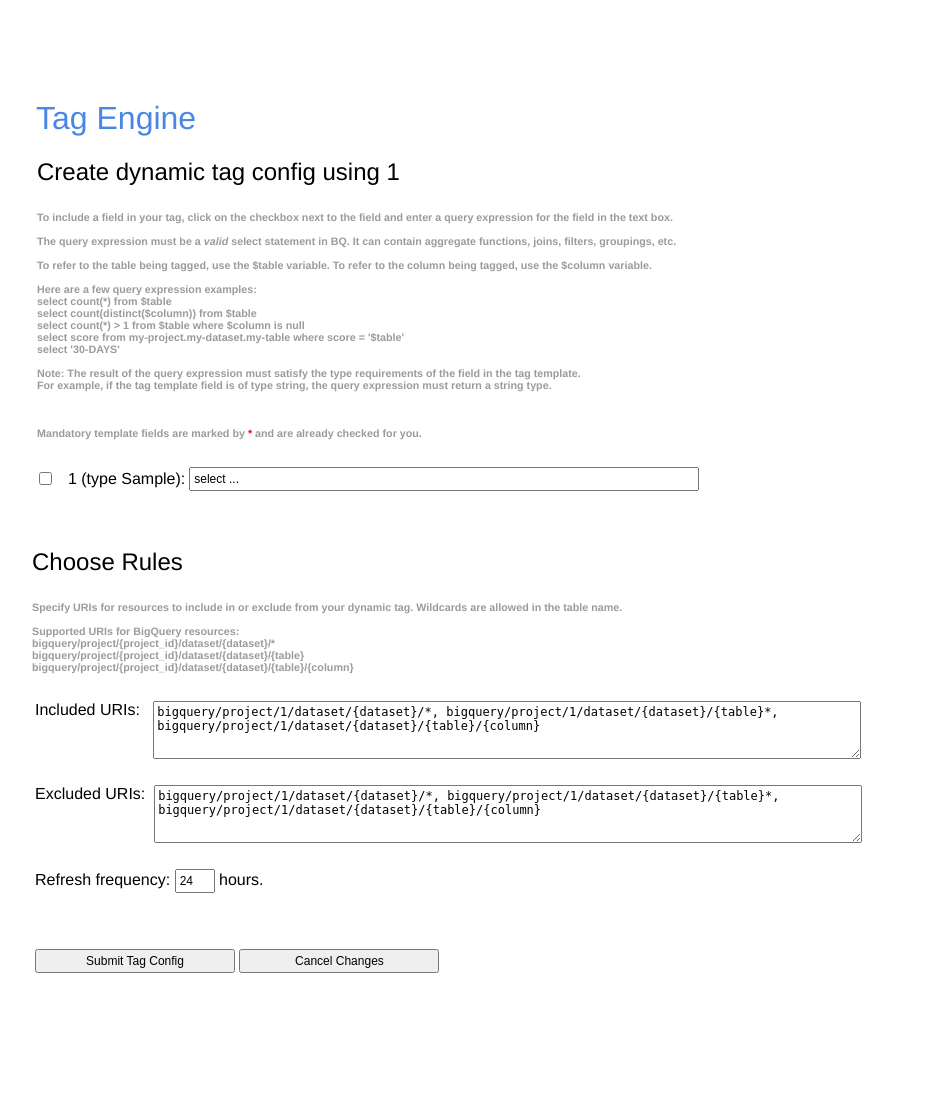
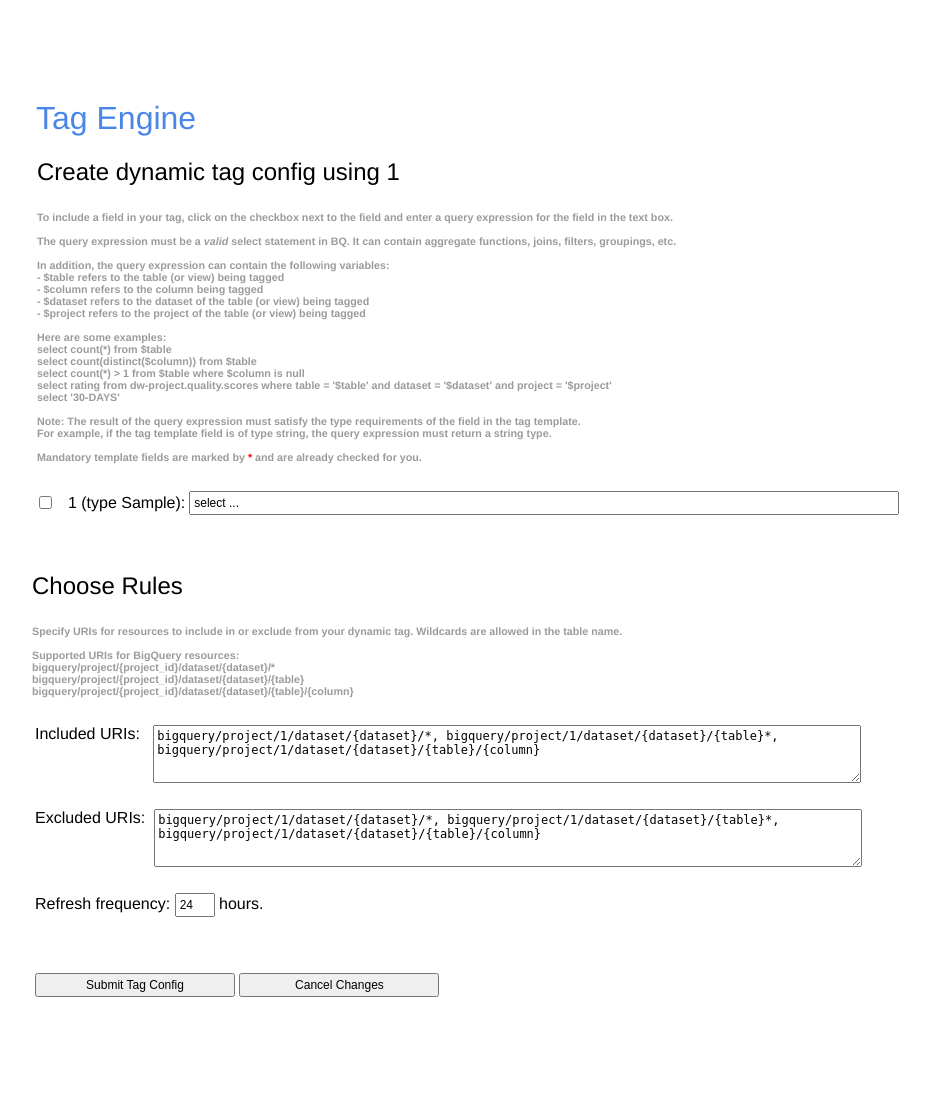
Before and after one commit to GoogleCloudPlatform/datacatalog-tag-engine, a Flask app: template templates/dynamic_tag.html in a window 1280 px wide. Shown: the whole page, without its empty margins (18-948 px from the left). Before the commit the page ends 973 px from the top, so only its background shows below. Run offline with Flask 2, Linux system fonts and the light colour scheme; the template is opened without the code that fills it: most values are stand-ins (such as "Sample title", 1, 10 or a date in 2020).

Commit message:
ISSUE #15

```diff
--- a/BigQueryUtils.py
+++ b/BigQueryUtils.py
@@ -105,8 +105,6 @@ class BigQueryUtils:
 
     def insert_row(self, table_id, data_asset, tagged_values):
 
-        print('*** insert_row ***')
-
         row = {'event_timestamp': datetime.datetime.utcnow().strftime('%Y-%m-%dT%H:%M:%S.%f'), 'data_asset': data_asset}
 
         for tagged_value in tagged_values:
@@ -116,7 +114,7 @@ class BigQueryUtils:
             else:
                 row[tagged_value['field_id']]= tagged_value['field_value']
 
-        #print('row: ' + str(row))
+        print('inserted row: ' + str(row))
 
         row_to_insert = [row,]
 
--- a/main.py
+++ b/main.py
@@ -1094,7 +1094,6 @@ def process_dynamic_tag():
     else:
         print('create_update_dynamic_tags FAILED.')
 
-
     # [END process_dynamic_tag]
     # [START render_template]
     return render_template(
--- a/templates/dynamic_tag.html
+++ b/templates/dynamic_tag.html
@@ -15,17 +15,21 @@
 			   <br>
 			   The query expression must be a <i>valid</i> select statement in BQ. It can contain aggregate functions, joins, filters, groupings, etc. <br>
 			   <br>
-			   To refer to the table being tagged, use the <b>$table</b> variable. To refer to the column being tagged, use the <b>$column</b> variable. <br>
+			   In addition, the query expression can contain the following variables:<br>
+			   - <b>$table</b> refers to the table (or view) being tagged<br>
+			   - <b>$column</b> refers to the column being tagged<br>
+			   - <b>$dataset</b> refers to the dataset of the table (or view) being tagged<br>
+			   - <b>$project</b> refers to the project of the table (or view) being tagged<br>
 			   <br>
-			   Here are a few query expression examples: <br>
+			   Here are some examples: <br>
 			   select count(*) from $table<br>
 			   select count(distinct($column)) from $table <br>
 			   select count(*) > 1 from $table where $column is null<br>
-			   select score from my-project.my-dataset.my-table where score = '$table'<br>
+			   select rating from dw-project.quality.scores where table = '$table' and dataset = '$dataset' and project = '$project'<br>
 			   select '30-DAYS'<br>
 			    <br>
 			   Note: The result of the query expression must satisfy the type requirements of the field in the tag template. <br>
-			   For example, if the tag template field is of type string, the query expression must return a string type.<br><br>
+			   For example, if the tag template field is of type string, the query expression must return a string type.
 
 		    <br><br>Mandatory template fields are marked by <span style="color:red;">*</span> and are already checked for you.
 		    </h6>
@@ -51,7 +55,7 @@
 				{{ dict_field['field_id'] }} (type {{ dict_field['field_type'] }}):
 				</td>
 				<td>
-				<input type="text" value="select ..." name="{{ dict_field['field_id'] }}" style="width: 500px;padding: 3px;">
+				<input type="text" value="select ..." name="{{ dict_field['field_id'] }}" style="width: 700px;padding: 3px;">
 				</td>
 			   </tr>
 			   {% endfor %}
@@ -69,14 +73,14 @@
 			    <table>
 			     <tr>
 			    <td>Included URIs:&nbsp;&nbsp;
-			    				<textarea name="included_uris" style="align-content:left; overflow:auto;">
+			    				<textarea name="included_uris" style="align-content:left; width: 700px; overflow:auto;">
 bigquery/project/{{ project_id }}/dataset/{dataset}/*, bigquery/project/{{ project_id }}/dataset/{dataset}/{table}*, bigquery/project/{{ project_id }}/dataset/{dataset}/{table}/{column}
 			    				</textarea></td>
 			     </tr>
 			     <tr><td>&nbsp;</td></tr>
  				<tr>
  			    <td>Excluded URIs:&nbsp;
-			    		          <textarea name="excluded_uris" style="align-content:left; overflow:auto;">
+			    		          <textarea name="excluded_uris" style="align-content:left; width: 700px; overflow:auto;">
 bigquery/project/{{ project_id }}/dataset/{dataset}/*, bigquery/project/{{ project_id }}/dataset/{dataset}/{table}*, bigquery/project/{{ project_id }}/dataset/{dataset}/{table}/{column}
 			    		          </textarea>
 			    </td>
--- a/templates/submitted_dynamic_tag.html
+++ b/templates/submitted_dynamic_tag.html
@@ -24,7 +24,7 @@
 		{{ included_uris }}
    		 <p></p>
  		<span style="color:#0b5394;">Excluded URIs</span>: <br>
-		{% if excluded_uris is not defined or excluded_uris.isspace(): %}
+		{% if excluded_uris is not defined or excluded_uris.isspace() or excluded_uris == '' %}
 		   N/A
 		{% else: %}
  		  {{ excluded_uris }}
--- a/templates/submitted_static_tag.html
+++ b/templates/submitted_static_tag.html
@@ -26,7 +26,7 @@
 		{{ included_uris }}
    		 <p></p>
  		<span style="color:#0b5394;">Excluded URIs:</span><br>
-		{% if excluded_uris is not defined or excluded_uris.isspace(): %}
+		{% if excluded_uris is not defined or excluded_uris.isspace() or excluded_uris == '' %}
 		   N/A
 		{% else: %}
  		  {{ excluded_uris }}
```
Also changed, not shown: DataCatalogUtils.py (+21 -2 lines), templates/update_dynamic_tag.html (+11 -7 lines).
